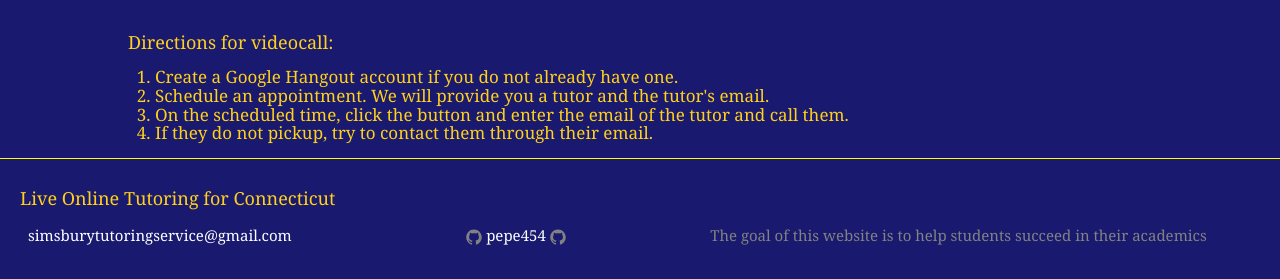
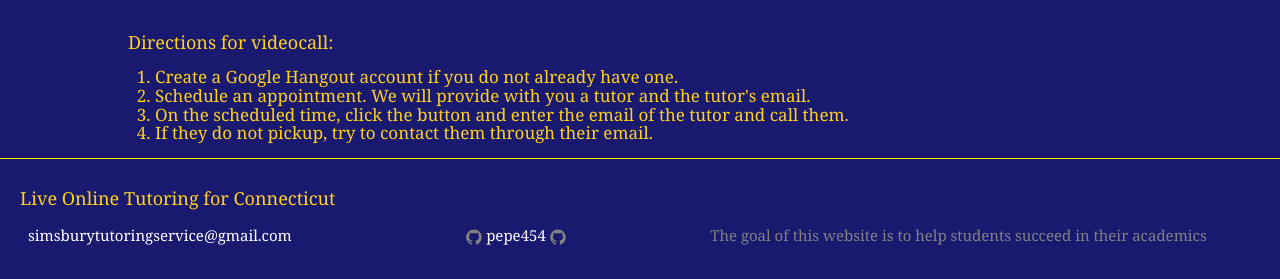
Before and after one commit to pepe454/pepe454.github.io, a Jekyll site: the page built from index.html, in a window 1280 px wide. Shown: the part 386-665 px from the top of the page. Built offline with Jekyll 4.4.1, drawn with Linux system fonts in a browser that asks for light colours; the list of posts is cut into pages by our own code; comment, search, counter and statistics services are not loaded.

Commit message:
Update index.html

```diff
--- a/index.html
+++ b/index.html
@@ -47,7 +47,7 @@ layout: default
   <h4> Directions for videocall: <h4>
       <ol class = "web-list">
          <li>Create a Google Hangout account if you do not already have one.</li>
-         <li>Schedule an appointment. We will provide you a tutor and the tutor's email.</li>
+         <li>Schedule an appointment. We will provide with you a tutor and the tutor's email.</li>
          <li>On the scheduled time, click the button and enter the email of the tutor and call them.</li>
          <li>If they do not pickup, try to contact them through their email.</li>
     </ol>
```
